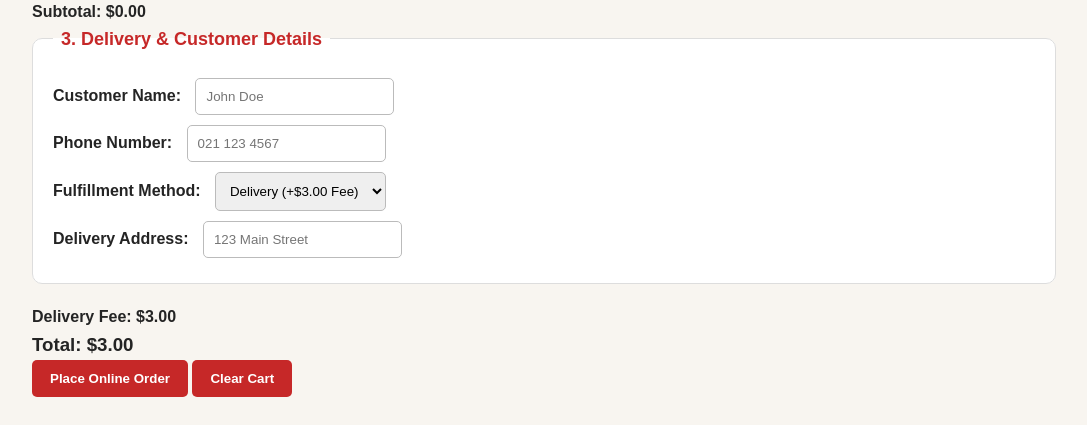
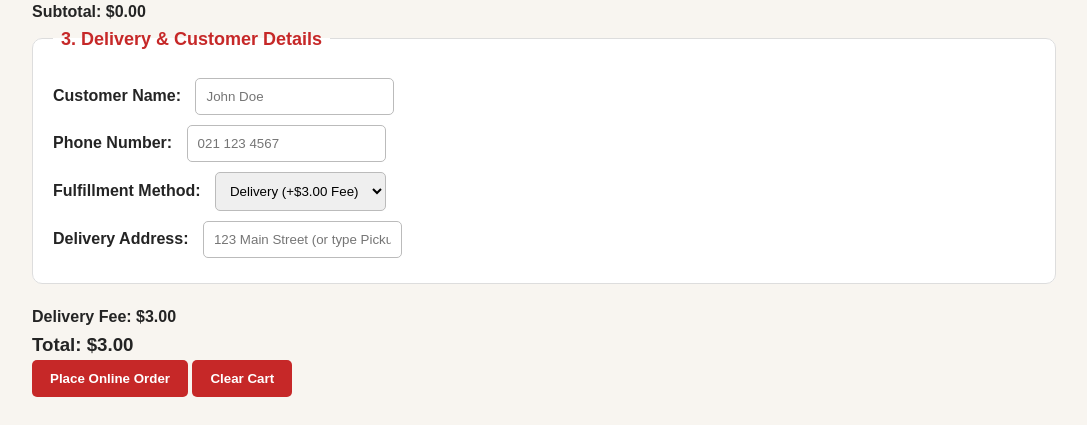
Before and after one commit to Ekamjot111/CSC-2, a Flask app: page /order in a window 1280 px wide. Shown: the part 677-1102 px from the top of the page, without its empty margins (96-1183 px from the left). Run offline with Flask 3, Linux system fonts and the light colour scheme.

Commit message:
fixed a minor error. Finished and added comments along the way.

```diff
--- a/UrbanPizza/templates/order.html
+++ b/UrbanPizza/templates/order.html
@@ -67,7 +67,7 @@
         <ul>
             {% for item, details in cart.items() %}
                 <li>
-                    <strong>{{ item }}</strong> - {{ details['quantity'] }} x ${{ '%.2f' % details['price'] }} = ${{ '%.2f' % (details['quantity'] * details['price']) }}
+                    <strong>{{ item }}</strong> {{ details['quantity'] }} x ${{ '%.2f' % details['price'] }} = ${{ '%.2f' % (details['quantity'] * details['price']) }}
                     <a href="{{ url_for('remove_from_cart', item=item) }}">[Remove]</a>
                 </li>
             {% endfor %}
@@ -91,7 +91,7 @@
             <legend>3. Delivery & Customer Details</legend>
             <div>
                 <label for="customer_name">Customer Name:</label>
-                <input type="text" name="customer_name" id="customer_name" required placeholder="John Doe">
+                <input type="text" name="customer_name" id="customer_name" required pattern="[A-Za-zÀ-ÿ\s]+" title="Please enter a valid name using letters only." placeholder="John Doe">
             </div>
             <div>
                 <label for="phone">Phone Number:</label>
@@ -106,7 +106,8 @@
             </div>
             <div>
                 <label for="address">Delivery Address:</label>
-                <input type="text" name="address" id="address" placeholder="123 Main Street">
+                <!-- Added required so it shows the native browser warning popup if left blank -->
+                <input type="text" name="address" id="address" required placeholder="123 Main Street (or type Pickup)">
             </div>
         </fieldset>
         <h4>Delivery Fee: ${{ '%.2f' % delivery_fee }}</h4>
@@ -115,4 +116,5 @@
         <button type="submit" formaction="{{ url_for('cancel_order') }}" formnovalidate>Clear Cart</button>
     </form>
 </div>
+
 {% endblock %}
```
